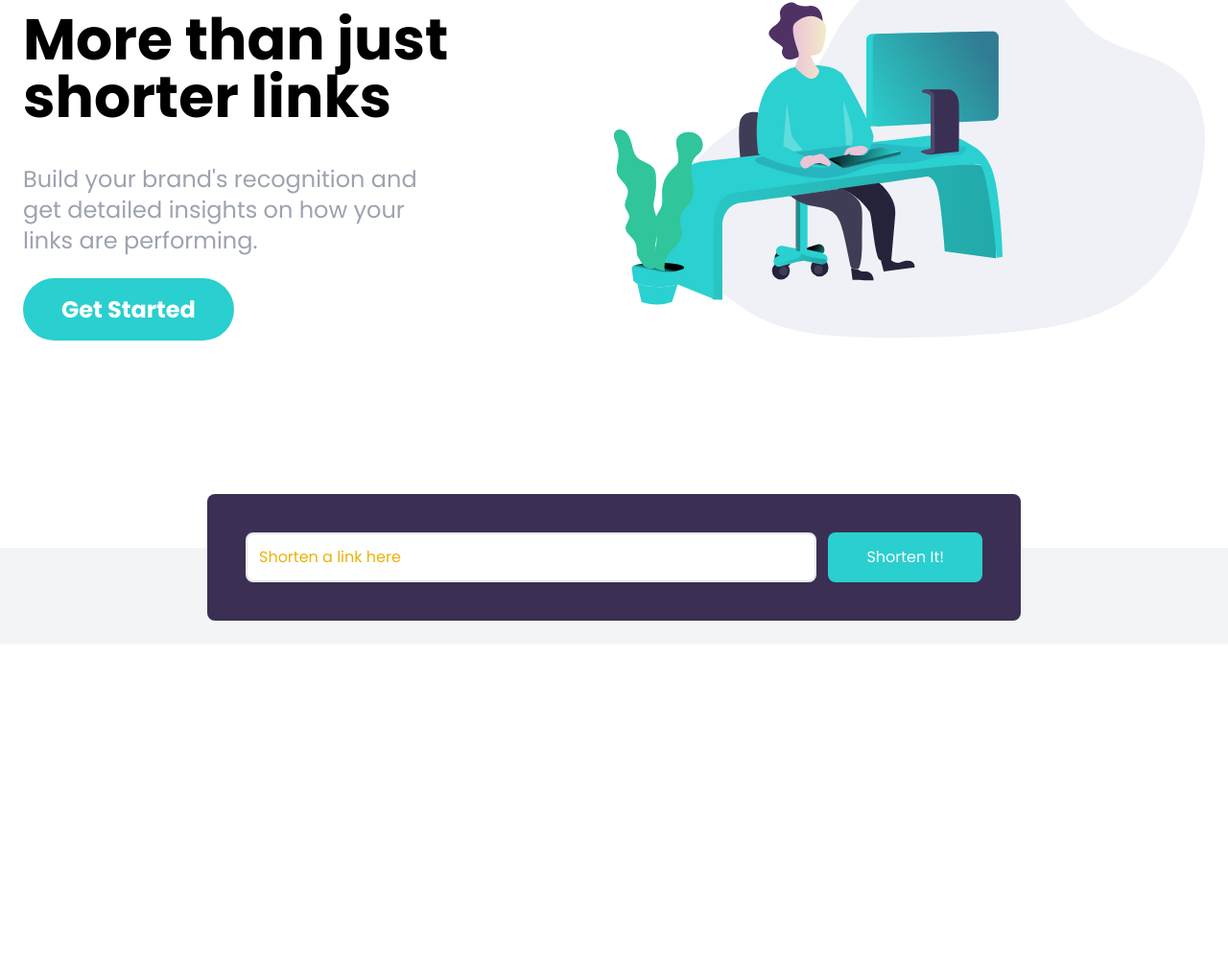
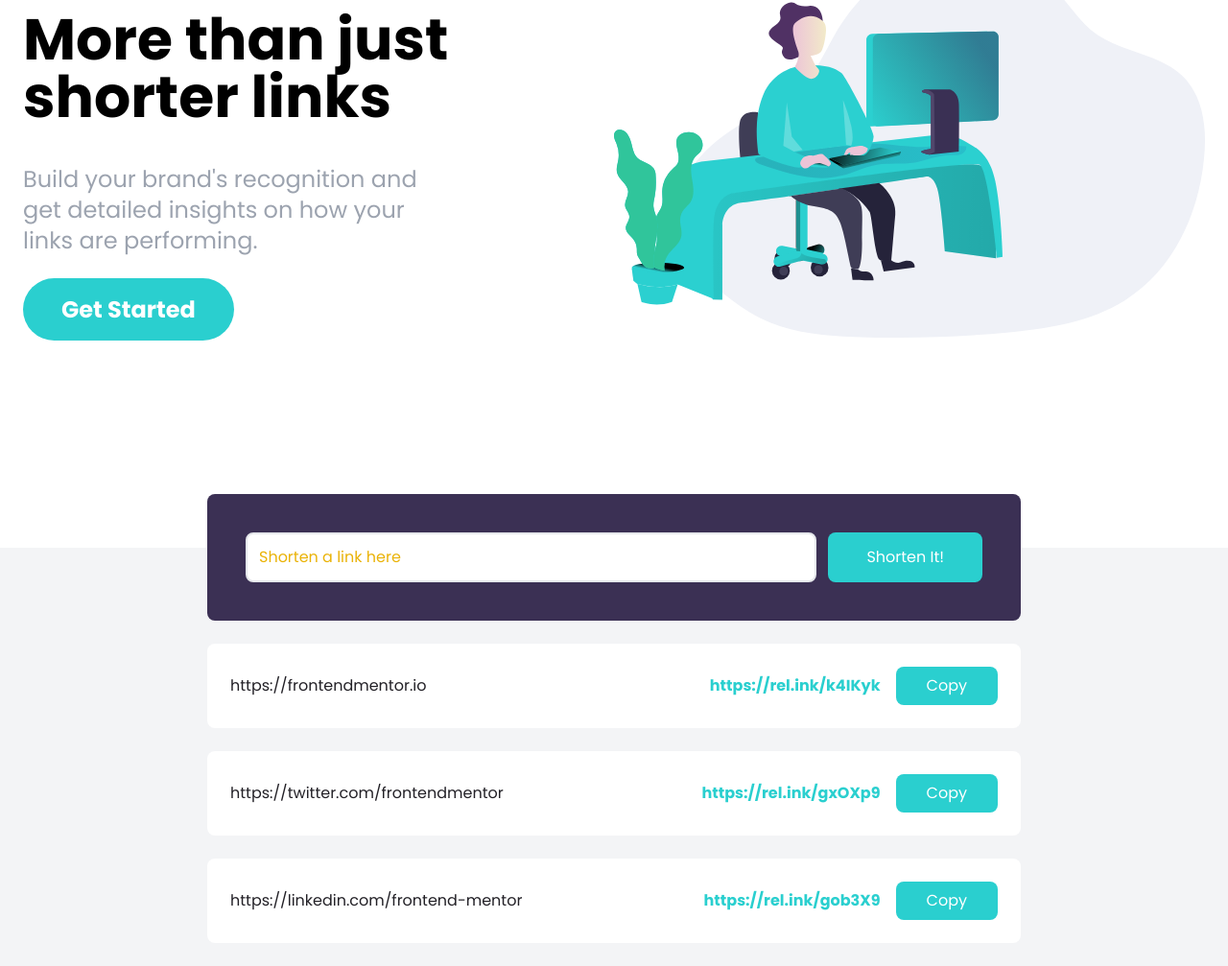
Before and after one commit to behrouz2115/shortly, a website: page src/index.html in a window 1280 px wide. Shown: the part 125-1132 px from the top of the page at 96% size. Before the commit the page ends 800 px from the top, so only its background shows below. Drawn offline with Linux system fonts and the light colour scheme.

Commit message:
shorten section

```diff
--- a/src/index.html
+++ b/src/index.html
@@ -76,6 +76,42 @@
                 <div id="err-msg" class="absolute left-7 bottom-3 text-red text-sm italic ">
                 </div>
             </form>
+            <!-- link 1 -->
+            <div class="flex flex-col items-center justify-between w-full p-6 bg-white rounded-lg md:flex-row">
+                <p class="text-bold text-veryDarkViolet text-center md:text-left">
+                    https://frontendmentor.io
+                </p>
+                <div class="flex flex-col  items-center justify-end flex-1 space-x-4 space-y-2 md:flex-row md:space-y-0">
+                    <div class="font-bold text-cyan">https://rel.ink/k4IKyk</div>
+                    <Button class="bg-cyan p-2 px-8 text-white rounded-lg hover:opacity-70 focus:outline-none">
+                        Copy
+                    </Button>
+                </div>
+            </div>
+             <!-- link 2 -->
+             <div class="flex flex-col items-center justify-between w-full p-6 bg-white rounded-lg md:flex-row">
+                <p class="text-bold text-veryDarkViolet text-center md:text-left">
+                    https://twitter.com/frontendmentor
+                </p>
+                <div class="flex flex-col  items-center justify-end flex-1 space-x-4 space-y-2 md:flex-row md:space-y-0">
+                    <div class="font-bold text-cyan">https://rel.ink/gxOXp9</div>
+                    <Button class="bg-cyan p-2 px-8 text-white rounded-lg hover:opacity-70 focus:outline-none">
+                        Copy
+                    </Button>
+                </div>
+            </div>
+             <!-- link 3 -->
+             <div class="flex flex-col items-center justify-between w-full p-6 bg-white rounded-lg md:flex-row">
+                <p class="text-bold text-veryDarkViolet text-center md:text-left">
+                    https://linkedin.com/frontend-mentor
+                </p>
+                <div class="flex flex-col  items-center justify-end flex-1 space-x-4 space-y-2 md:flex-row md:space-y-0">
+                    <div class="font-bold text-cyan">https://rel.ink/gob3X9</div>
+                    <Button class="bg-cyan p-2 px-8 text-white rounded-lg hover:opacity-70 focus:outline-none">
+                        Copy
+                    </Button>
+                </div>
+            </div>
         </div>
     </section>
 </body>
```
Also changed, not shown: dist/output.css.
